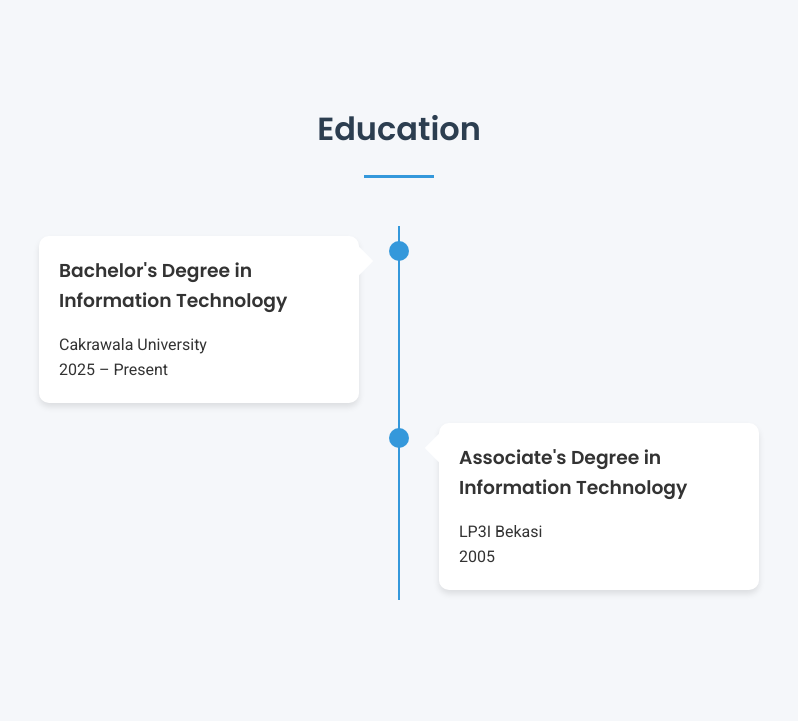
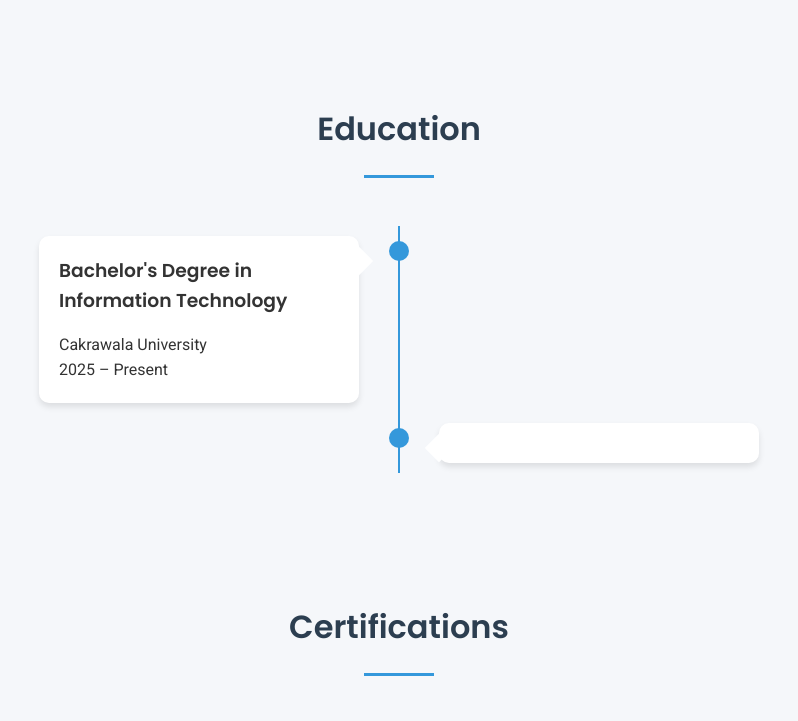
Before and after one commit to dimask016/portofolio-cv, a plain HTML site: page index.html in a window 1280 px wide. Shown: the part 4579-5300 px from the top of the page, without its empty margins (241-1039 px from the left). Drawn offline with Linux system fonts and the light colour scheme.

Commit message:
Update index.html

```diff
--- a/index.html
+++ b/index.html
@@ -781,7 +781,7 @@
                     <div class="timeline-content">
                         <h3>IT Network and Technician</h3>
                         <p class="timeline-company">PT Antam tbk, Kolaka, Sulawesi Tenggara</p>
-                        <p class="timeline-date">Apr 2011 – Mar 2019</p>
+                        <p class="timeline-date">Apr 2015 – Mar 2019</p>
                         <ul>
                             <li>Provided desktop, network, and server support to internal users</li>
                             <li>Installed and configured OS, drivers, and network printers</li>
@@ -893,9 +893,7 @@
                 <div class="timeline-item animate-on-scroll">
                     <div class="timeline-dot"></div>
                     <div class="timeline-content">
-                        <h3>Associate's Degree in Information Technology</h3>
-                        <p class="timeline-company">LP3I Bekasi</p>
-                        <p class="timeline-date">2005</p>
+
                     </div>
                 </div>
             </div>
```
